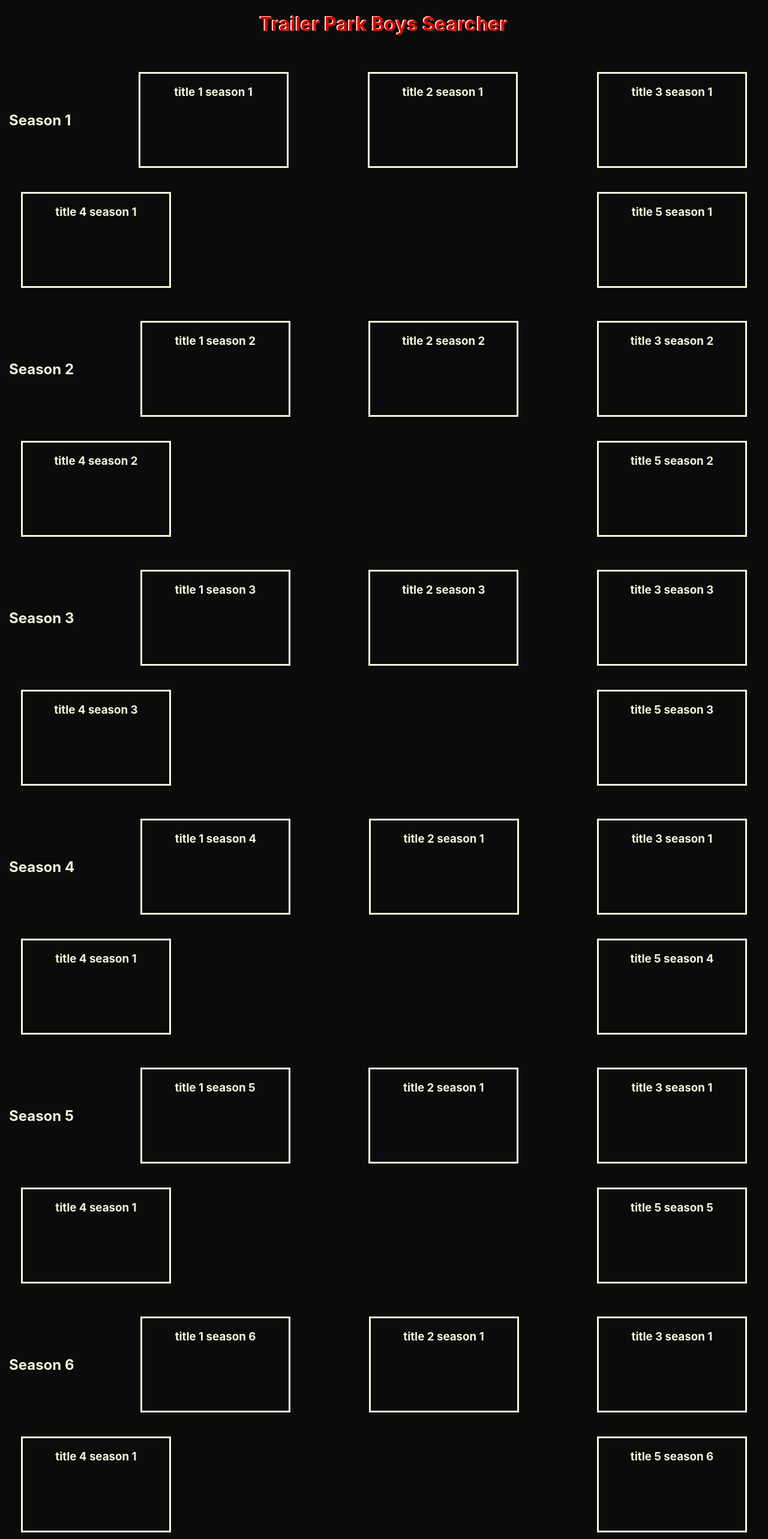
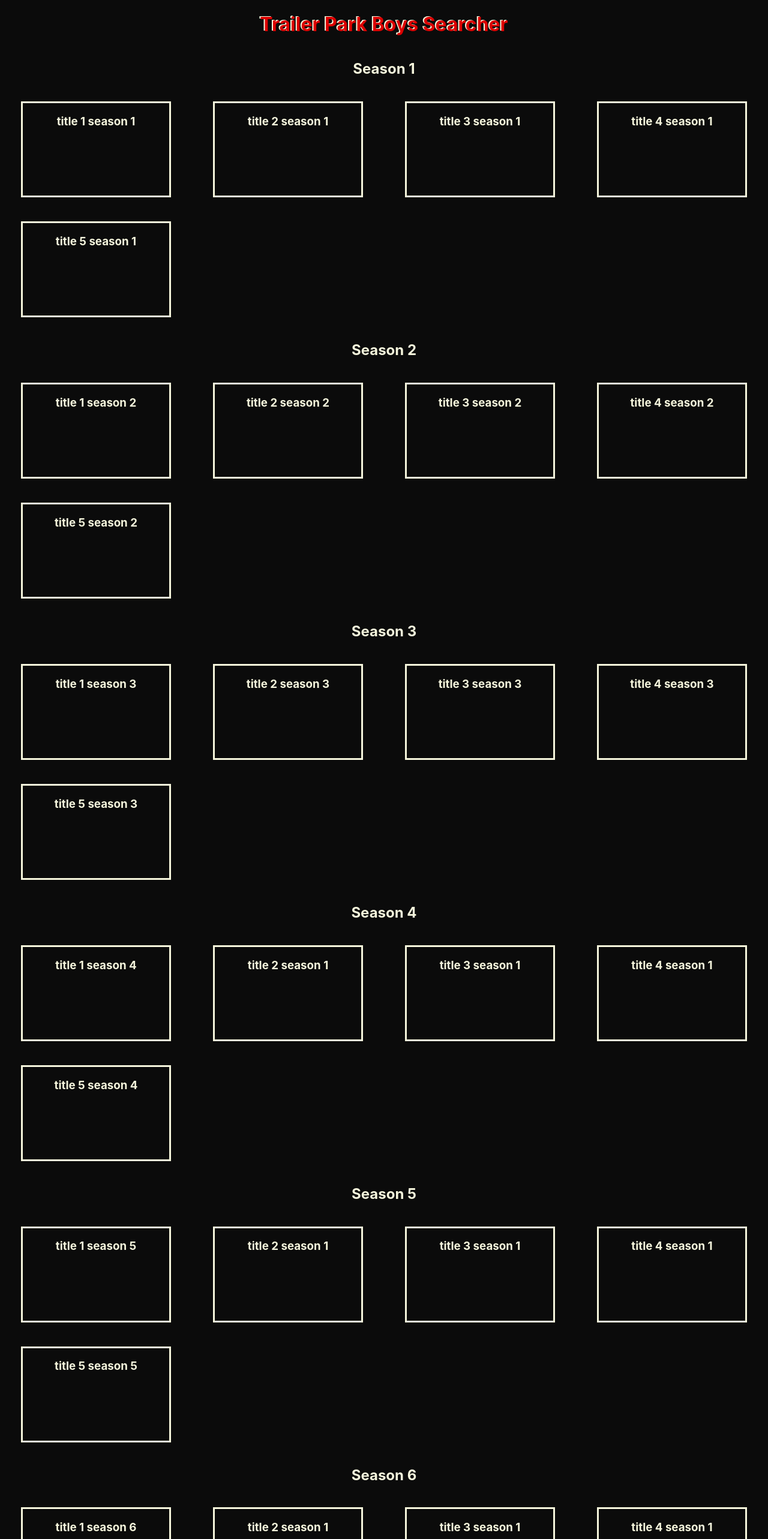
Before and after one commit to mb-dir/trailer-park-boys-search, a React (Create React App) app: page / in a window 1280 px wide. Shown: the top 2566 px of the page at 60% size. Built offline with nearby package versions, Linux system fonts and the light colour scheme.

Commit message:
Change element structure
I add an extra div which separates the <h2> and another contet, thanks
to this I can use flex for for layout, but this flex doesn't applicable
the <h2> element

```diff
--- a/src/components/Season/Season.js
+++ b/src/components/Season/Season.js
@@ -32,7 +32,7 @@
             },
             {
                 id:6,
-                titles:["title 1 season 7", "title 2 season 1", "title 3 season 1", "title 4 season 1", "title 5 season 7"],
+                titles:["title 1 season 7", "title 2 season 1", "title 3 season 1", "title 4 season 1", "title 5 season 7",],
             },
 
         ],
@@ -40,33 +40,47 @@
     render(){
         return(
             <main className="seasons">
-                <section className="seasons__season season">
-                    <h2>Season 1</h2>
+                <section className="seasons__season">
+                    <h2 className="seasons__titleSeason">Season 1</h2>
+                    <div className="seasons__content">
                         <SeasonContent data={this.state.seasons[0]}/>
+                    </div>
                 </section>
-                <section className="seasons__season season">
-                    <h2>Season 2</h2>
+                <section className="seasons__season">
+                    <h2 className="seasons__titleSeason">Season 2</h2>
+                    <div className="seasons__content">
                         <SeasonContent data={this.state.seasons[1]}/>
+                    </div>
                 </section>
-                <section className="seasons__season season">
-                    <h2>Season 3</h2>
+                <section className="seasons__season">
+                    <h2 className="seasons__titleSeason">Season 3</h2>
+                    <div className="seasons__content">
                         <SeasonContent data={this.state.seasons[2]}/>
+                    </div>
                 </section>
-                <section className="seasons__season season">
-                    <h2>Season 4</h2>
+                <section className="seasons__season">
+                    <h2 className="seasons__titleSeason">Season 4</h2>
+                    <div className="seasons__content">
                         <SeasonContent data={this.state.seasons[3]}/>
+                    </div>
                 </section>
-                <section className="seasons__season season">
-                    <h2>Season 5</h2>
+                <section className="seasons__season">
+                    <h2 className="seasons__titleSeason">Season 5</h2>
+                    <div className="seasons__content">
                         <SeasonContent data={this.state.seasons[4]}/>
+                    </div>
                 </section>
-                <section className="seasons__season season">
-                    <h2>Season 6</h2>
+                <section className="seasons__season">
+                    <h2 className="seasons__titleSeason">Season 6</h2>
+                    <div className="seasons__content">
                         <SeasonContent data={this.state.seasons[5]}/>
+                    </div>
                 </section>
-                <section className="seasons__season season">
-                    <h2>Season 7</h2>
+                <section className="seasons__season">
+                    <h2 className="seasons__titleSeason">Season 7</h2>
+                    <div className="seasons__content">
                         <SeasonContent data={this.state.seasons[6]}/>
+                    </div>
                 </section>
             </main>
         );
--- a/src/components/Season/season.css
+++ b/src/components/Season/season.css
@@ -2,7 +2,7 @@
     text-align: center;
     margin-top: 40px;
 }
-.seasons__season{
+.seasons__content{
     margin: 15px;
     min-height: 200px;
     display: flex;
```
Lines whose indentation alone changed are shown as unchanged.
